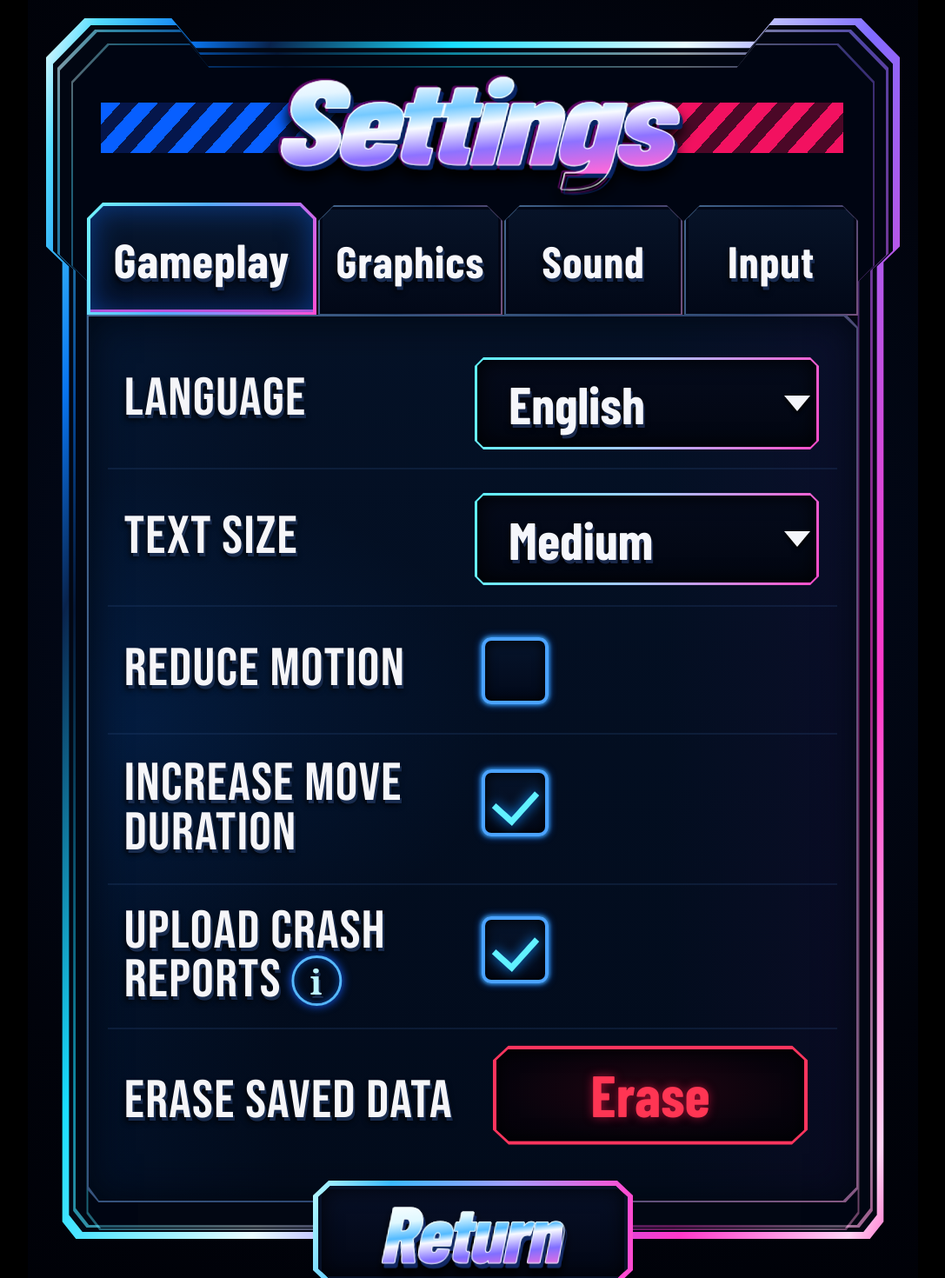
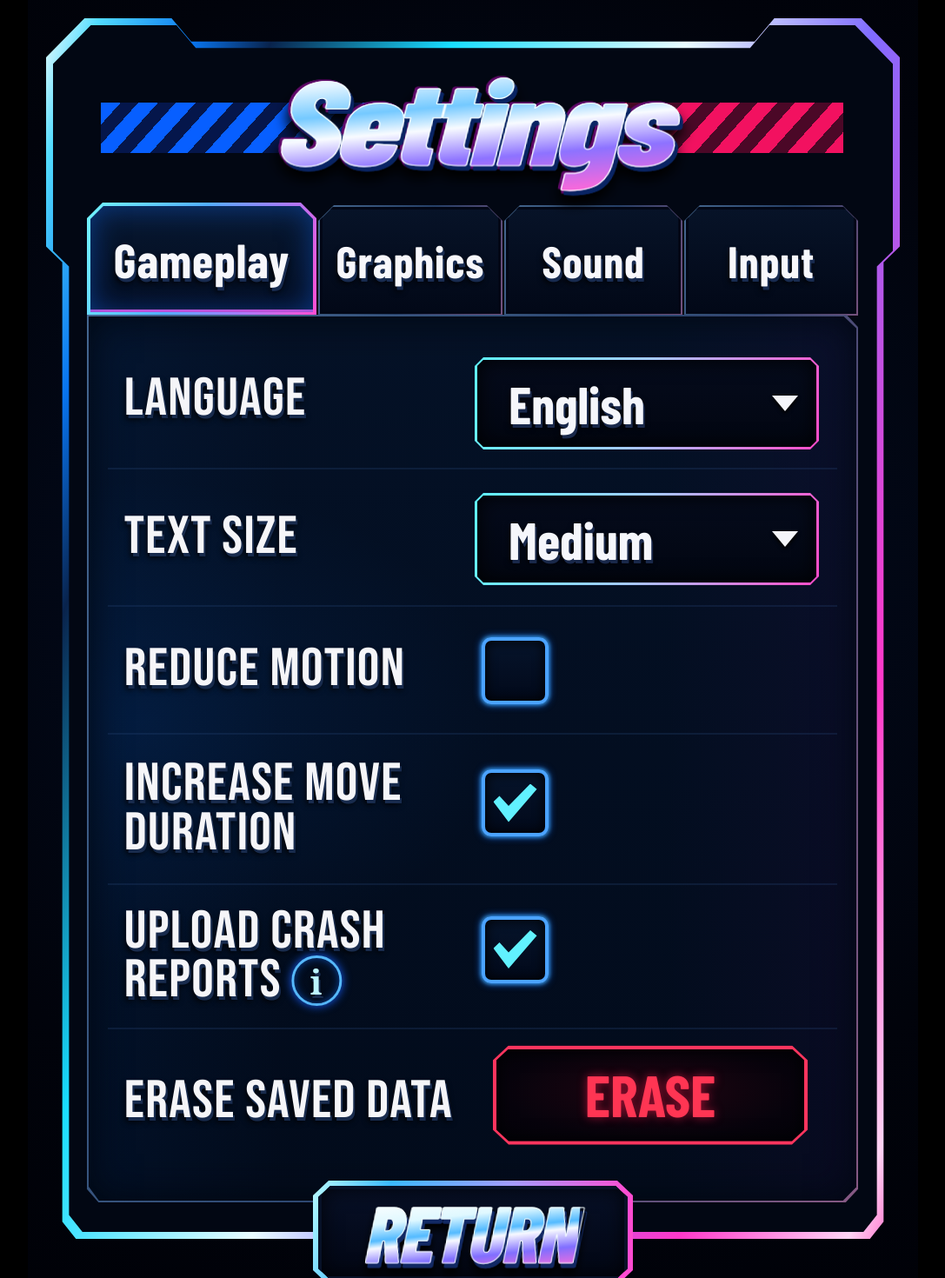
Before and after one commit to thurn/mockups, a Next.js app: page / in a window 1280 px wide. Shown: the top 1470 px of the page at 87% size, without its empty margins (96-1183 px from the left). Built offline with nearby package versions, Linux system fonts and the light colour scheme.

Commit message:
fix: simplify frame and refine controls

```diff
--- a/app/components/ConceptFrame.tsx
+++ b/app/components/ConceptFrame.tsx
@@ -4,8 +4,6 @@ export function ConceptFrame() {
   return (
     <div aria-hidden="true" style={{ position: "absolute", inset: 0, pointerEvents: "none" }}>
       <FrameLayer inset={21} thickness={8} opacity={1} />
-      <FrameLayer inset={34} thickness={3} opacity={0.62} />
-      <FrameLayer inset={50} thickness={2} opacity={0.42} bottom={121} />
     </div>
   );
 }
--- a/app/components/ReturnButton.tsx
+++ b/app/components/ReturnButton.tsx
@@ -5,7 +5,7 @@ export function ReturnButton() {
     <button type="button" style={{ position: "absolute", zIndex: 8, left: 328, top: 1358, boxSizing: "border-box", width: 368, height: 120, display: "grid", placeItems: "center", border: 0, padding: 0, clipPath: actionOuterClip, color: "transparent", background: "linear-gradient(110deg, #b9fbff, #3bb9ff 22%, #a49cff 56%, #ff4bd1 90%)", filter: "drop-shadow(0 0 10px rgba(58,154,255,.65))", cursor: "pointer" }}>
       <ClippedInset inset={6} clipPath={actionInnerClip} background="linear-gradient(180deg, #071027, #020613)" boxShadow="inset 0 0 0 4px #071127, inset 0 0 27px #000" />
       <span style={{ position: "relative", zIndex: 1, display: "inline-block", color: "transparent", background: "linear-gradient(174deg, #fff 5%, #dff8ff 31%, #52baff 49%, #f8faff 57%, #806eff 77%, #ff6dda 100%)", backgroundClip: "text", WebkitBackgroundClip: "text", WebkitTextFillColor: "transparent", WebkitTextStroke: "1px #f7ffff", fontFamily: "'Barlow Condensed', Impact, sans-serif", fontSize: 91, fontStyle: "italic", fontWeight: 800, lineHeight: 0.9, letterSpacing: "-2px", transform: "translateY(-1px) skewX(-5deg)", filter: "drop-shadow(3px 5px 0 #122964) drop-shadow(0 7px 5px #000)" }}>
-        Return
+        RETURN
       </span>
     </button>
   );
--- a/app/components/SettingsControls.tsx
+++ b/app/components/SettingsControls.tsx
@@ -55,7 +55,7 @@ export function SelectControl({ label, options, value, onChange, first = false,
         >
           {options.map((option) => <option key={option}>{option}</option>)}
         </select>
-        <span aria-hidden="true" style={{ position: "absolute", right: 31, width: 0, height: 0, borderLeft: "15px solid transparent", borderRight: "15px solid transparent", borderTop: "18px solid #f4f5fa", filter: "drop-shadow(0 3px 2px #000)", pointerEvents: "none" }} />
+        <span aria-hidden="true" style={{ position: "absolute", right: 45, width: 0, height: 0, borderLeft: "15px solid transparent", borderRight: "15px solid transparent", borderTop: "18px solid #f4f5fa", filter: "drop-shadow(0 3px 2px #000)", pointerEvents: "none" }} />
       </div>
     </SettingRow>
   );
@@ -79,7 +79,7 @@ export function EraseControl() {
     <SettingRow label="Erase Saved Data" last>
       <button type="button" style={{ position: "relative", boxSizing: "border-box", width: 362, height: 114, marginLeft: 21, display: "grid", placeItems: "center", border: 0, padding: 0, clipPath: actionOuterClip, color: "#ff3553", background: "#ff355e", filter: "drop-shadow(0 0 9px rgba(255,20,78,.55))", fontFamily: "'Barlow Condensed', Impact, sans-serif", fontWeight: 700, fontSize: 67, textShadow: "0 0 11px rgba(255,25,76,.55)", cursor: "pointer", transform: "translateY(-8px)" }}>
         <ClippedInset inset={4} clipPath={actionInnerClip} background="radial-gradient(ellipse at 50% 45%, #200511, #07030c 67%, #020208)" boxShadow="inset 0 0 22px #000" />
-        <span style={{ position: "relative", zIndex: 1, lineHeight: 0.9, transform: "translateY(-1px)" }}>Erase</span>
+        <span style={{ position: "relative", zIndex: 1, lineHeight: 0.9, transform: "translateY(-1px)" }}>ERASE</span>
       </button>
     </SettingRow>
   );
@@ -97,7 +97,7 @@ function SettingRow({ label, children, first = false, last = false, rowHeight }:
 }
 
 function CheckMark() {
-  return <span style={{ position: "absolute", left: "50%", top: "50%", width: 24, height: 40, border: "solid #61f1ff", borderWidth: "0 7px 7px 0", transform: "translate(-50%, -54%) rotate(42deg)", transformOrigin: "center", filter: "drop-shadow(0 0 7px #128dff)" }} />;
+  return <span style={{ position: "absolute", left: "50%", top: "50%", width: 50, height: 44, clipPath: "polygon(0 47%, 14% 32%, 35% 58%, 85% 0, 100% 14%, 35% 100%)", background: "#61f1ff", transform: "translate(-50%, -50%)", filter: "drop-shadow(0 0 7px #128dff)" }} />;
 }
 
 function InfoBadge() {
--- a/app/components/SettingsScreen.tsx
+++ b/app/components/SettingsScreen.tsx
@@ -62,8 +62,8 @@ export function SettingsScreen() {
               style={{
                 position: "relative",
                 zIndex: 2,
-                margin: 0,
-                padding: "0 20px 10px 4px",
+                margin: "-20px 0 -26px",
+                padding: "20px 20px 36px 4px",
                 color: "transparent",
                 background:
                   "linear-gradient(174deg, #ffffff 2%, #e5f5ff 20%, #74c9ff 38%, #f8fbff 51%, #8d72ff 70%, #ff68d9 94%)",
```
Also changed, not shown: settings-concept-final.png.
